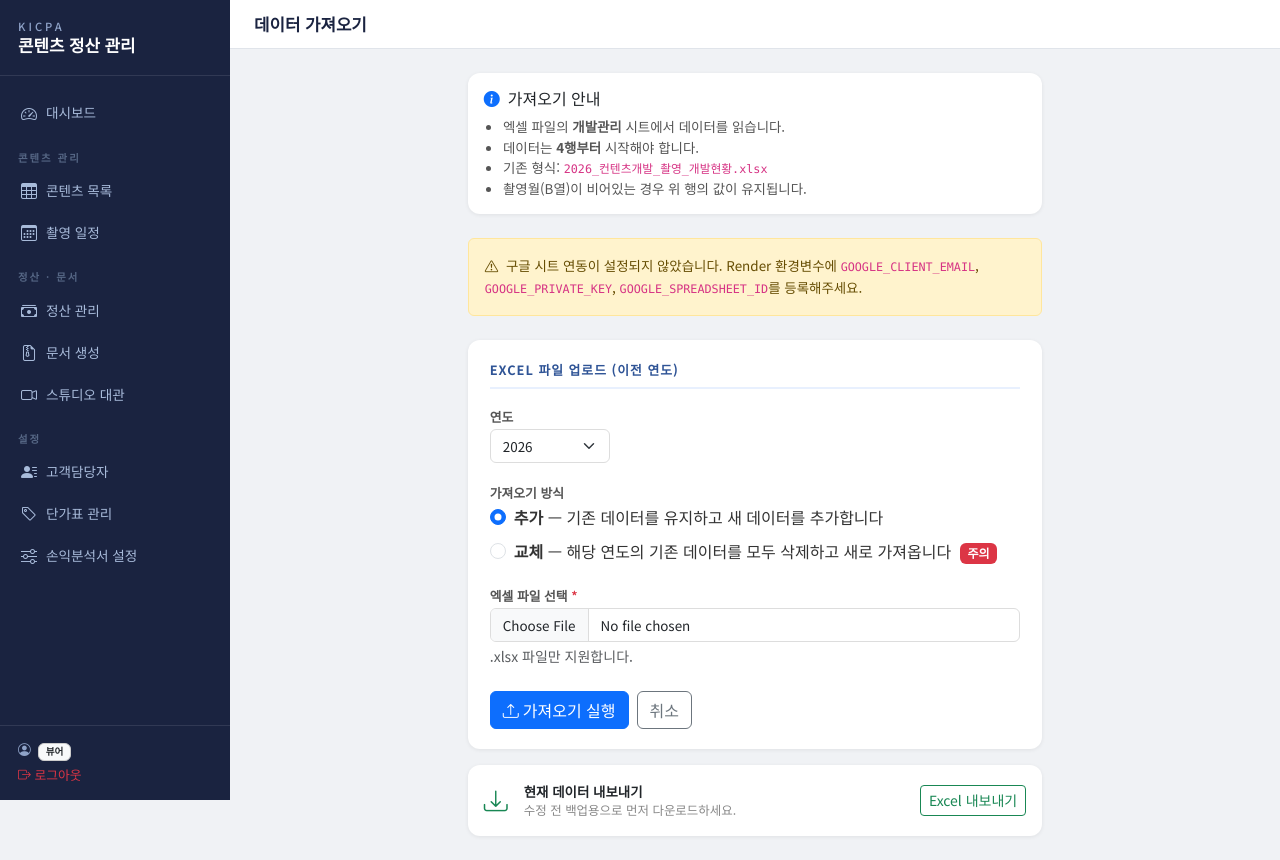
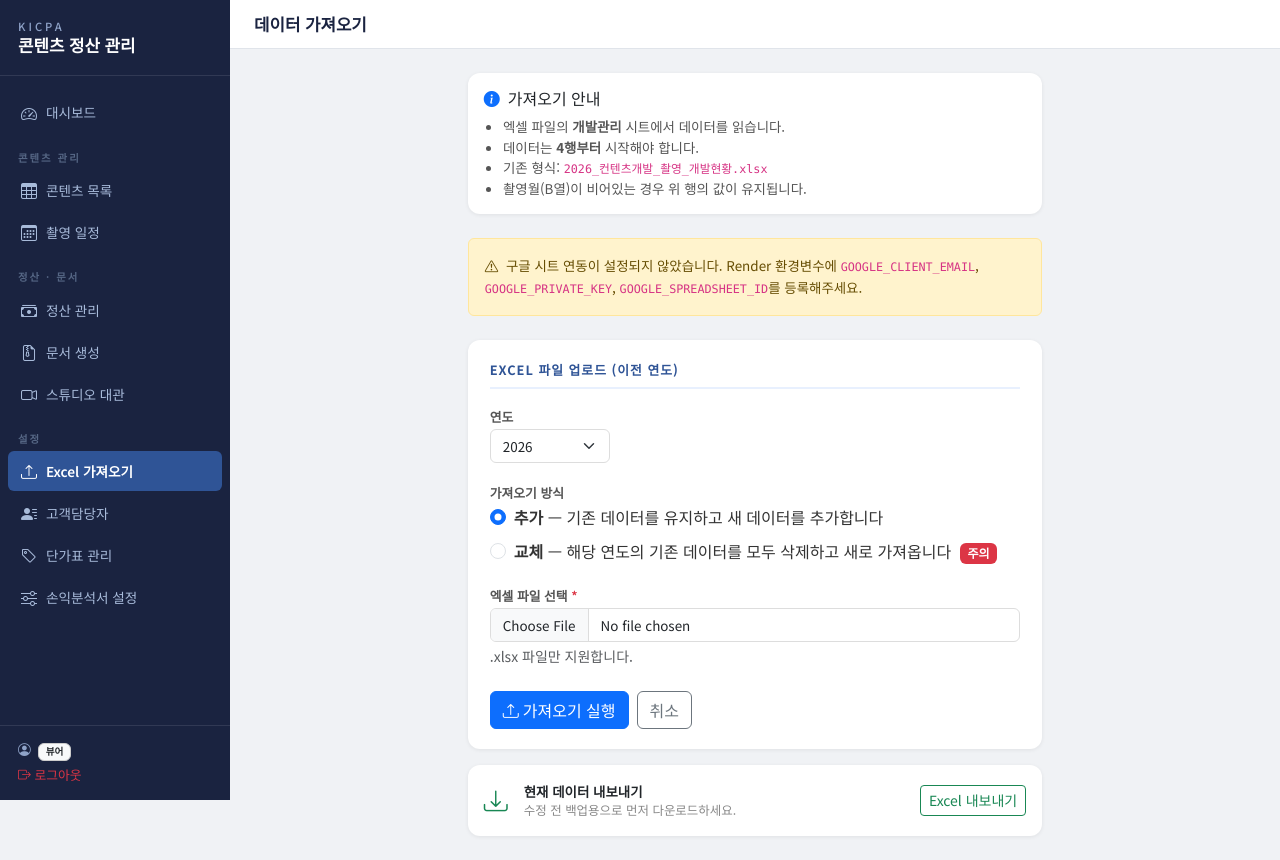
Before and after one commit to adoro-design/kicpa-tool, a FastAPI app: page /import in a window 1280 px wide. Run offline with FastAPI, Linux system fonts and the light colour scheme; the visitor is signed in with stand-in values (Sample User, id 1).

Commit message:
뷰어권한 - 가져오기 메뉴노출

```diff
--- a/templates/base.html
+++ b/templates/base.html
@@ -32,8 +32,8 @@
 
       <!-- 설정 -->
       <li class="nav-section">설정</li>
+      <li class="nav-item"><a class="nav-link {% if '/import' in request.url.path %}active{% endif %}" href="/import"><i class="bi-upload"></i> Excel 가져오기</a></li>
       {% if user and user.role == 'admin' %}
-      <li class="nav-item"><a class="nav-link {% if '/import' in request.url.path %}active{% endif %}" href="/import"><i class="bi-upload"></i> Excel 가져오기</a></li>
       <li class="nav-item"><a class="nav-link" href="/export"><i class="bi-download"></i> Excel 내보내기</a></li>
       {% endif %}
       <li class="nav-item"><a class="nav-link {% if '/customers' in request.url.path %}active{% endif %}" href="/customers"><i class="bi-person-lines-fill"></i> 고객담당자</a></li>
```
